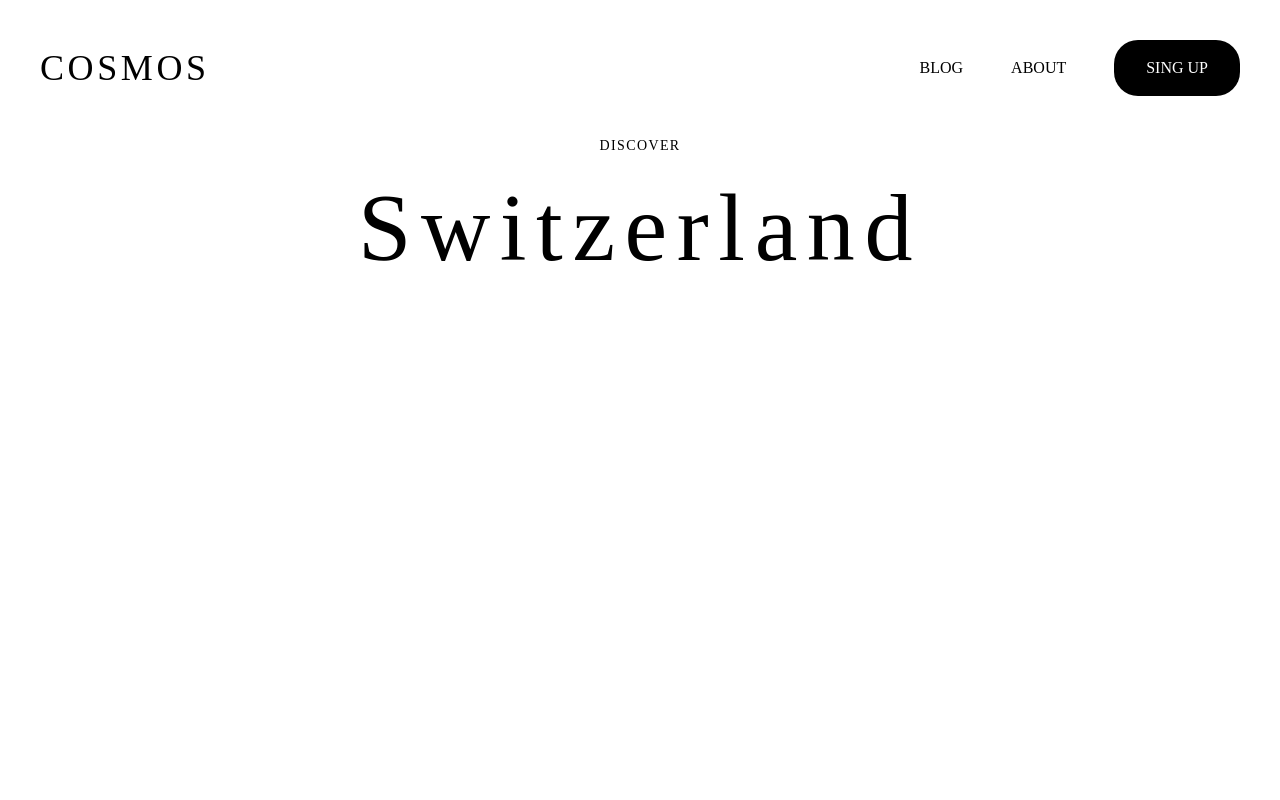
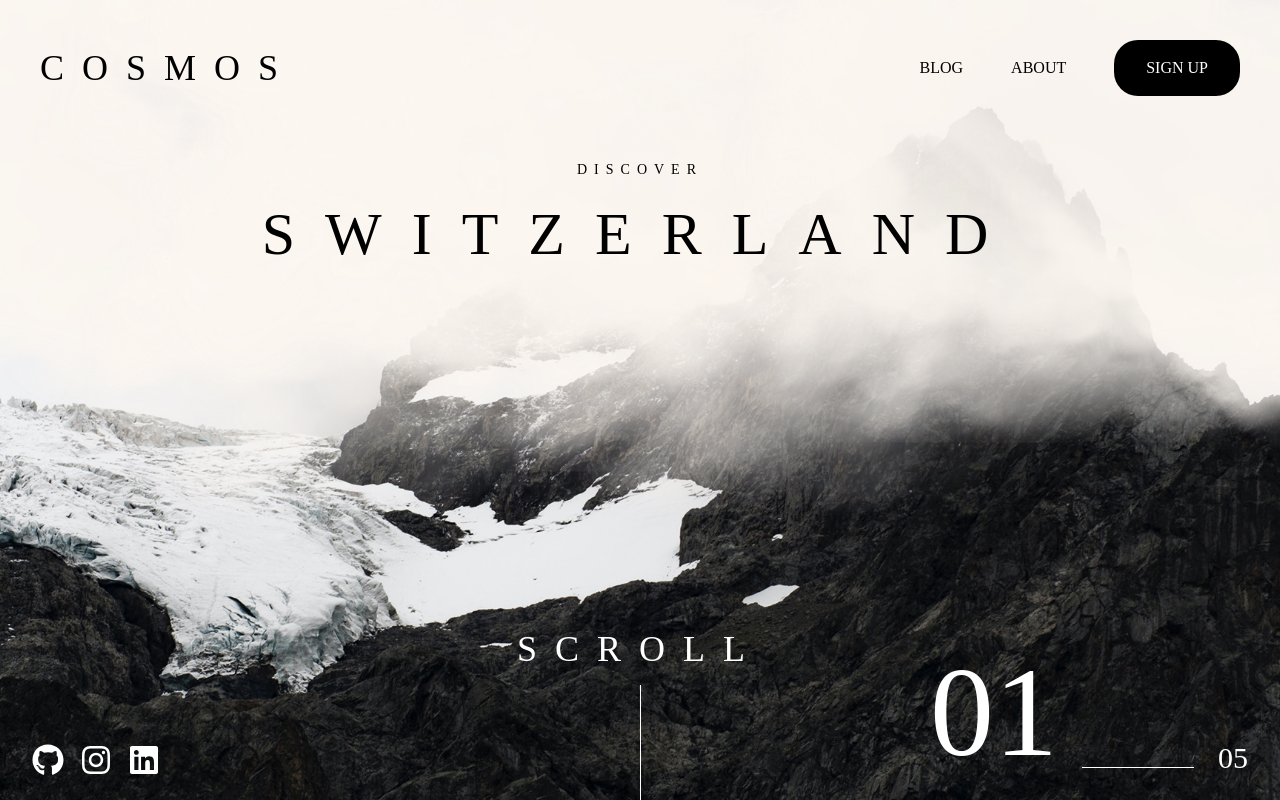
Before and after one commit to danilo1opes/Switzerland, a Next.js app: page / in a window 1280 px wide. Built offline with nearby package versions, Linux system fonts and the light colour scheme.

Commit message:
⚡️feat: Performance and combination of Navbar + Hero for better cloud visualization

```diff
--- a/src/app/page.tsx
+++ b/src/app/page.tsx
@@ -1,13 +1,11 @@
 'use client';
 
-import { Hero } from '@/components/Hero';
-import { Navbar } from '@/components/Navbar';
+import { HeroWithNavbar } from '@/components/HeroWithNavbar';
 
 export default function HomePage() {
   return (
     <>
-      <Navbar />
-      <Hero />
+      <HeroWithNavbar />
     </>
   );
 }
--- a/src/components/Hero.tsx
+++ /dev/null
@@ -1,10 +0,0 @@
-export function Hero() {
-  return (
-    <>
-      <div className="relative z-30 flex h-full flex-col items-center justify-center text-center text-black font-ogg">
-        <p className="mb-6 text-sm uppercase tracking-widest">Discover</p>
-        <h1 className="text-6xl sm:text-8xl tracking-widest">Switzerland</h1>
-      </div>
-    </>
-  );
-}
--- /dev/null
+++ b/src/components/HeroWithNavbar.tsx
@@ -0,0 +1,163 @@
+'use client';
+
+import { useState } from 'react';
+import Link from 'next/link';
+import Image from 'next/image';
+import { CiMenuBurger } from 'react-icons/ci';
+import { IoClose } from 'react-icons/io5';
+import { FaInstagram, FaGithub, FaLinkedin } from 'react-icons/fa';
+
+export function HeroWithNavbar() {
+  const [isMobileMenuOpen, setIsMobileMenuOpen] = useState(false);
+
+  const toggleMobileMenu = () => {
+    setIsMobileMenuOpen(!isMobileMenuOpen);
+  };
+
+  const navItems = [
+    { name: 'Blog', href: '/' },
+    { name: 'About', href: '/' },
+  ];
+
+  return (
+    <section className="h-screen relative overflow-hidden">
+      {/* Fundo com Montanhas */}
+      <Image
+        src="/img/mountain-bg.jpg"
+        fill
+        alt="Montanhas"
+        priority
+        className="object-cover"
+      />
+
+      {/* Nuvens */}
+      <Image
+        src="/img/clouds.png"
+        alt="Nuvem Esquerda"
+        width={800}
+        height={600}
+        priority
+        className="absolute left-0 top-0 object-contain opacity-90 pointer-events-none"
+      />
+
+      <Image
+        src="/img/clouds-f.png"
+        alt="Nuvem Frente"
+        width={1400}
+        height={900}
+        priority
+        className="absolute top-0 left-1/2 -translate-x-1/2 object-contain opacity-95 pointer-events-none"
+      />
+
+      <Image
+        src="/img/clouds-r.png"
+        alt="Nuvem Direita"
+        width={600}
+        height={300}
+        priority
+        className="absolute right-0 top-0 object-contain opacity-90 pointer-events-none"
+      />
+
+      {/* Navbar */}
+      <nav className="absolute top-0 left-0 w-full p-6 lg:p-10 z-50">
+        <div className="flex items-center justify-between">
+          <Link href="/">
+            <h1 className="text-3xl lg:text-4xl tracking-[0.5em] text-brand-secundary font-light font-ogg uppercase">
+              Cosmos
+            </h1>
+          </Link>
+
+          {/* Mobile Menu */}
+          <div className="lg:hidden relative z-50">
+            <button
+              onClick={toggleMobileMenu}
+              className="text-brand-secundary focus:outline-none relative z-50"
+              type="button"
+            >
+              {isMobileMenuOpen ? (
+                <IoClose size={30} />
+              ) : (
+                <CiMenuBurger size={30} />
+              )}
+            </button>
+
+            {isMobileMenuOpen && (
+              <div className="absolute top-full  mt-4 w-screen bg-brand-secundary/20 backdrop-blur-sm rounded-lg p-4 z-40">
+                <ul className="flex flex-col gap-4 font-ogg uppercase text-lg text-brand-secundary">
+                  {navItems.map((item, index) => (
+                    <li key={index}>
+                      <Link
+                        href={item.href}
+                        onClick={() => setIsMobileMenuOpen(false)}
+                        className="block py-2"
+                      >
+                        {item.name}
+                      </Link>
+                    </li>
+                  ))}
+                  <Link
+                    href="/signup"
+                    onClick={() => setIsMobileMenuOpen(false)}
+                    className="text-brand-primary bg-brand-secundary p-4 px-8 rounded-3xl w-fit"
+                  >
+                    Sign Up
+                  </Link>
+                </ul>
+              </div>
+            )}
+          </div>
+
+          {/* Desktop Menu */}
+          <div className="hidden lg:block">
+            <ul className="uppercase font-ogg flex gap-12 items-center cursor-pointer text-brand-secundary">
+              {navItems.map((item, index) => (
+                <li key={index}>
+                  <Link href={item.href}>{item.name}</Link>
+                </li>
+              ))}
+              <Link
+                href="/signup"
+                className="text-brand-primary bg-brand-secundary p-4 px-8 rounded-3xl"
+              >
+                Sign Up
+              </Link>
+            </ul>
+          </div>
+        </div>
+      </nav>
+
+      {/* Conteúdo principal */}
+      <div className="relative z-40 flex flex-col h-full">
+        <div className="flex flex-col items-center text-center uppercase text-brand-secundary font-ogg pt-32 lg:pt-40">
+          <p className="mb-6 text-sm tracking-[0.5em]">Discover</p>
+          <h1 className="text-6xl tracking-[0.5em]">Switzerland</h1>
+        </div>
+
+        {/* Espaçador */}
+        <div className="flex-1"></div>
+
+        {/* Mídias Sociais */}
+        <div className="w-full px-8 py-6 flex items-end justify-between font-ogg text-brand-primary relative">
+          <div className="flex items-end gap-4 cursor-pointer z-10">
+            <FaGithub size={32} />
+            <FaInstagram size={32} />
+            <FaLinkedin size={32} />
+          </div>
+
+          {/* Datas */}
+          <div className="flex items-end gap-6 text-right z-10">
+            <span className="text-9xl font-light">01</span>
+            <span className="w-28 h-px bg-brand-primary mb-2" />
+            <span className="text-3xl font-light">05</span>
+          </div>
+
+          {/* Scroll - centralizado com absoluto */}
+          <div className="absolute left-1/2 bottom-0 transform -translate-x-1/2 flex flex-col items-center text-center">
+            <p className="text-4xl uppercase tracking-[0.5em] mb-4">Scroll</p>
+            <span className="w-px h-[115px] bg-brand-primary" />
+          </div>
+        </div>
+      </div>
+    </section>
+  );
+}
--- a/src/components/Navbar.tsx
+++ /dev/null
@@ -1,89 +0,0 @@
-'use client';
-
-import Link from 'next/link';
-import { useState } from 'react';
-import { CiMenuBurger } from 'react-icons/ci';
-import { IoClose } from 'react-icons/io5';
-
-export function Navbar() {
-  const [isMobileMenuOpen, setIsMobileMenuOpen] = useState(false);
-
-  const toggleMobileMenu = () => {
-    setIsMobileMenuOpen(!isMobileMenuOpen);
-  };
-
-  const navItems = [
-    { name: 'Blog', href: '/' },
-    { name: 'About', href: '/' },
-  ];
-
-  return (
-    <div>
-      <nav className="p-6 lg:p-10 z-[999] relative">
-        <div className="flex items-center justify-between">
-          <h1 className="text-3xl lg:text-4xl tracking-widest text-brand-secundary font-light font-ogg uppercase">
-            Cosmos
-          </h1>
-
-          {/* Botão Menu Mobile */}
-          <div className="lg:hidden">
-            <button
-              onClick={toggleMobileMenu}
-              className="text-brand-secundary focus:outline-none"
-              type="button"
-            >
-              {isMobileMenuOpen ? (
-                <IoClose size={30} />
-              ) : (
-                <CiMenuBurger size={30} />
-              )}
-            </button>
-          </div>
-
-          {/* Menu Desktop */}
-          <div className="hidden lg:block">
-            <ul className="uppercase font-ogg flex gap-12 items-center cursor-pointer">
-              {navItems.map((item, index) => (
-                <li key={index}>
-                  <Link href={item.href}>{item.name}</Link>
-                </li>
-              ))}
-              <Link
-                href="/"
-                className="text-brand-primary bg-brand-secundary p-4 px-8 rounded-3xl"
-              >
-                Sing Up
-              </Link>
-            </ul>
-          </div>
-        </div>
-
-        {/* Menu Mobile */}
-        {isMobileMenuOpen && (
-          <div className="lg:hidden mt-4">
-            <ul className="flex flex-col gap-4 font-ogg uppercase text-lg">
-              {navItems.map((item, index) => (
-                <li key={index}>
-                  <Link
-                    href={item.href}
-                    onClick={() => setIsMobileMenuOpen(false)}
-                    className="block py-2"
-                  >
-                    {item.name}
-                  </Link>
-                </li>
-              ))}
-              <Link
-                href="/signup"
-                onClick={() => setIsMobileMenuOpen(false)}
-                className="text-brand-primary bg-brand-secundary p-4 px-8 rounded-3xl w-fit"
-              >
-                Sign Up
-              </Link>
-            </ul>
-          </div>
-        )}
-      </nav>
-    </div>
-  );
-}
```
